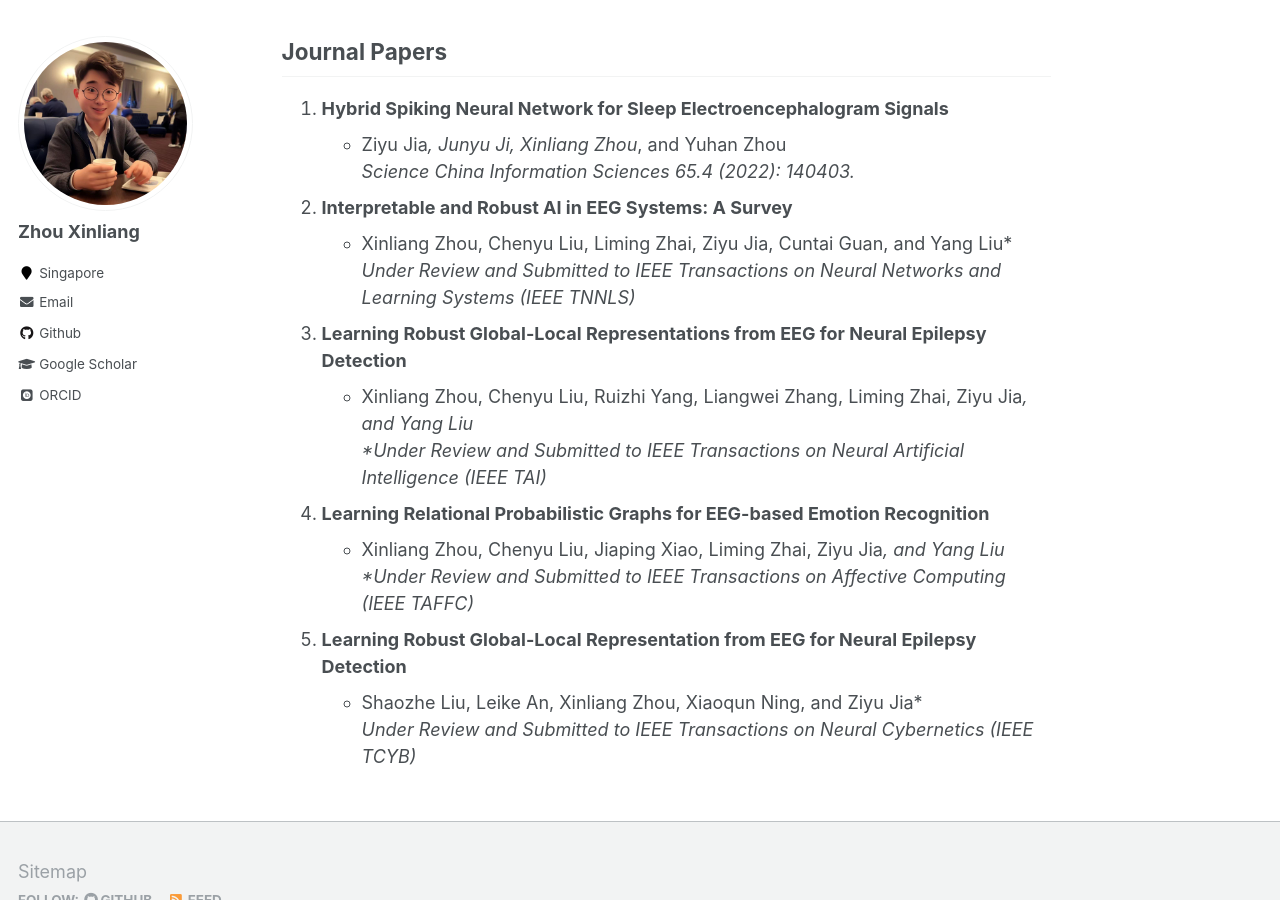
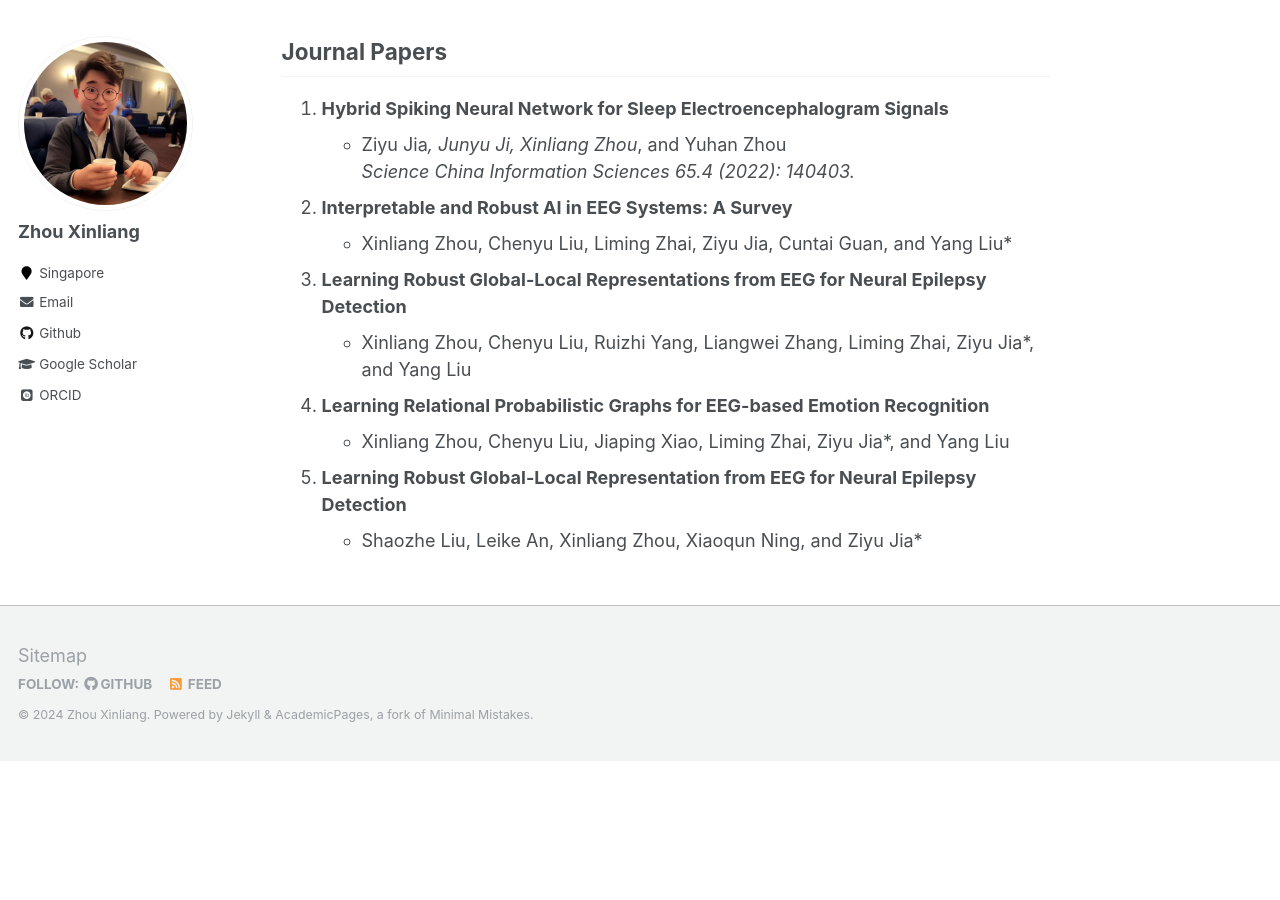
Before and after one commit to xinliangzhou/xinliangzhou.github.io, a Jekyll site: the page built from _pages/about.md, in a window 1280 px wide and 900 px high, scrolled down 1290 px. Built offline with Jekyll 4.4.1, drawn with Linux system fonts in a browser that asks for light colours; some web fonts are replaced; after the commit the page ends 2051 px from its top, so only the background shows below that.

Commit message:
Update about.md

```diff
--- a/_pages/about.md
+++ b/_pages/about.md
@@ -48,16 +48,17 @@ Journal Papers
 
 2. **Interpretable and Robust AI in EEG Systems: A Survey**
    - Xinliang Zhou, Chenyu Liu, Liming Zhai, Ziyu Jia, Cuntai Guan, and Yang Liu*
-   *Under Review and Submitted to IEEE Transactions on Neural Networks and Learning Systems (IEEE TNNLS)*
+   <!-- *Under Review and Submitted to IEEE Transactions on Neural Networks and Learning Systems (IEEE TNNLS)* -->
+
 
 3. **Learning Robust Global-Local Representations from EEG for Neural Epilepsy Detection**
    - Xinliang Zhou, Chenyu Liu, Ruizhi Yang, Liangwei Zhang, Liming Zhai, Ziyu Jia*, and Yang Liu
-   *Under Review and Submitted to IEEE Transactions on Neural Artificial Intelligence (IEEE TAI)*
+   <!-- *Under Review and Submitted to IEEE Transactions on Neural Artificial Intelligence (IEEE TAI)* -->
 
 4. **Learning Relational Probabilistic Graphs for EEG-based Emotion Recognition**
    - Xinliang Zhou, Chenyu Liu, Jiaping Xiao, Liming Zhai, Ziyu Jia*, and Yang Liu
-   *Under Review and Submitted to IEEE Transactions on Affective Computing (IEEE TAFFC)*
+   <!-- *Under Review and Submitted to IEEE Transactions on Affective Computing (IEEE TAFFC)* -->
 
 5. **Learning Robust Global-Local Representation from EEG for Neural Epilepsy Detection**
    - Shaozhe Liu, Leike An, Xinliang Zhou, Xiaoqun Ning, and Ziyu Jia*
-   *Under Review and Submitted to IEEE Transactions on Neural Cybernetics (IEEE TCYB)*
+   <!-- *Under Review and Submitted to IEEE Transactions on Neural Cybernetics (IEEE TCYB)* -->
```
